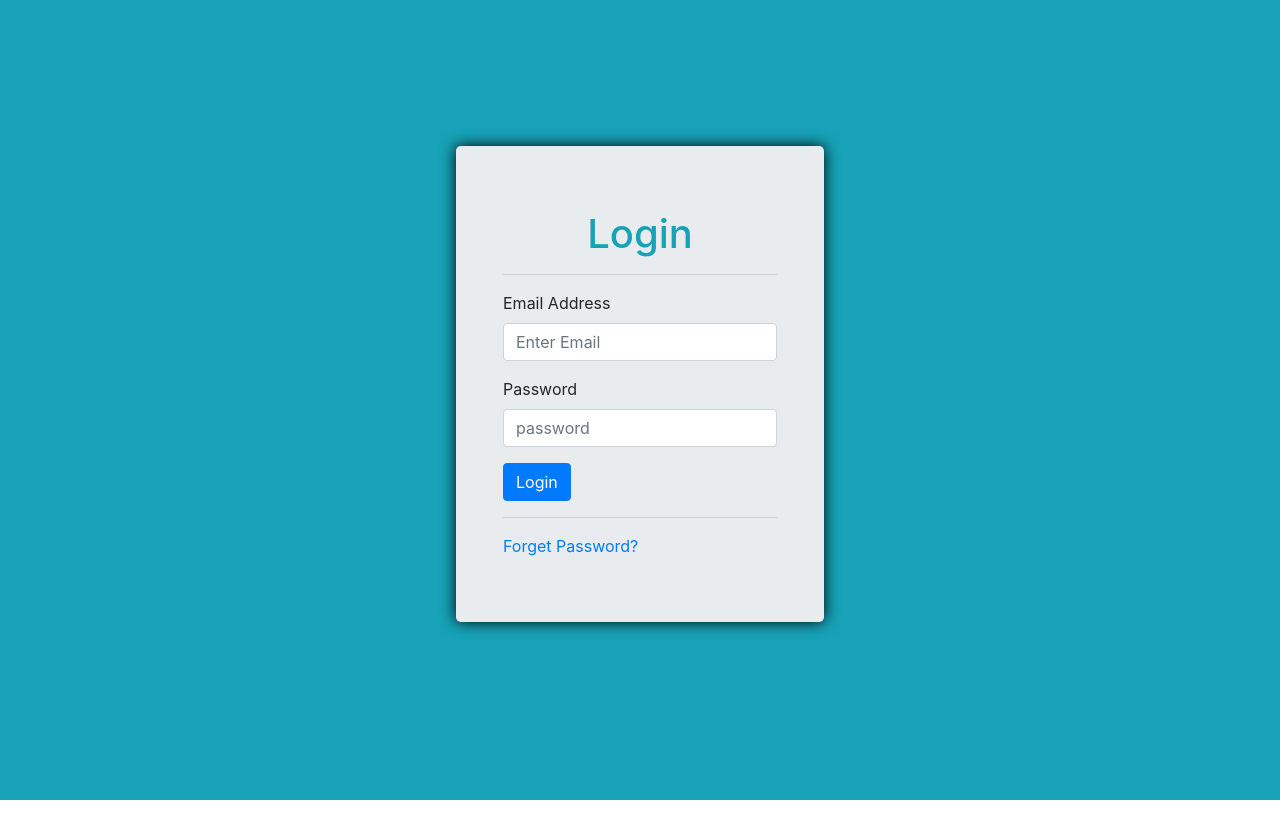
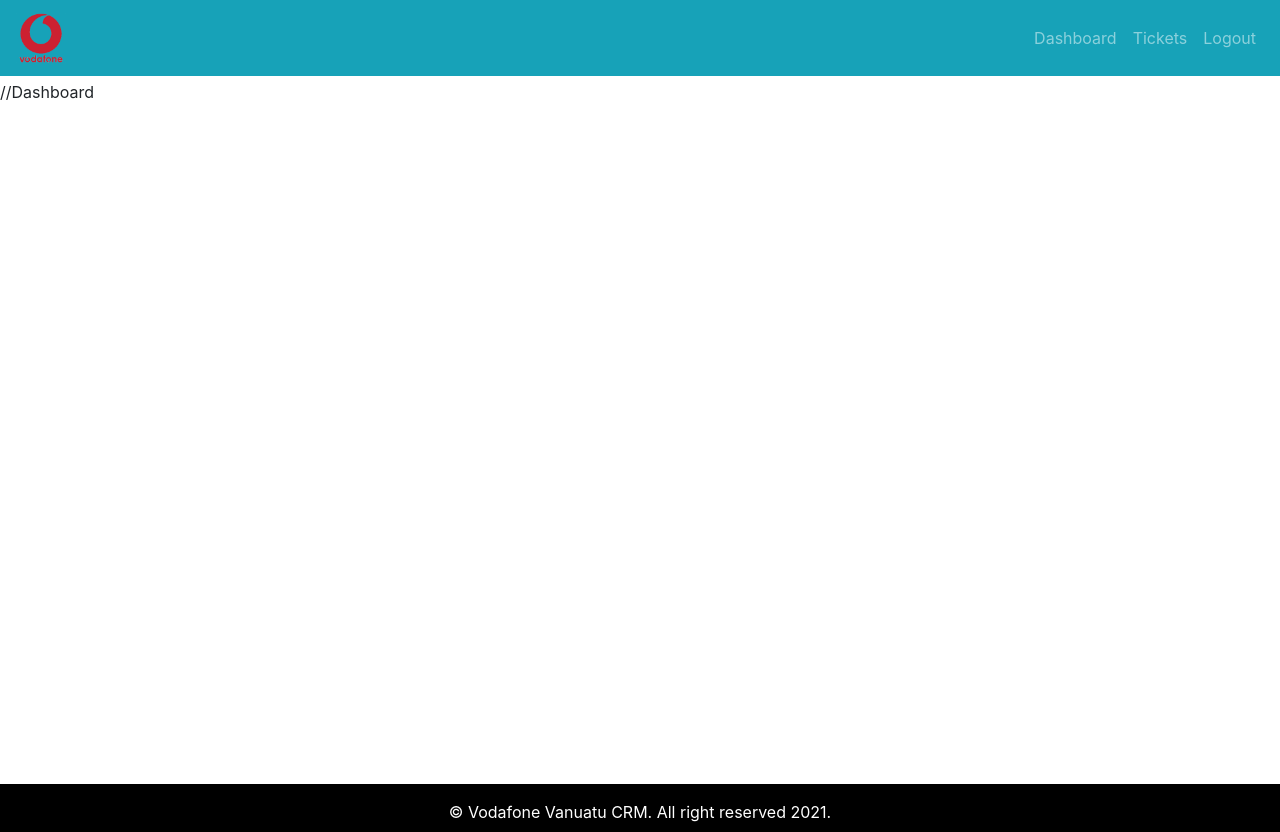
Before and after one commit to Xenrob/crm-frontend, a React (Create React App) app: page / in a window 1280 px wide. Before the commit the page ends 800 px from the top, so only its background shows below. Built offline with nearby package versions, Linux system fonts and the light colour scheme.

Commit message:
layout is added

```diff
--- a/src/App.css
+++ b/src/App.css
@@ -0,0 +1,21 @@
+.default-layout {
+    display: grid;
+    grid-template-rows: 80px auto 3rem;
+    grid-template-areas: "header" "main" "footer";
+}
+
+header {
+    grid-area: header;
+}
+
+main {
+    grid-area: main;
+    min-height: 88vh;
+}
+
+footer {
+    grid-area: footer;
+    background: black;
+    padding: 1rem;
+    color: white;
+}
--- a/src/App.js
+++ b/src/App.js
@@ -1,5 +1,6 @@
 import React from "react";
 import './App.css';
+import { DefaultLayout } from "./layout/DefaultLayout";
 
 
 import { Entry } from "./pages/entry/Entry.page";
@@ -8,7 +9,10 @@
 function App() {
     return (
       <div className = "App" >
-          <Entry />
+          {/* <Entry /> */}
+          <DefaultLayout>
+            //Dashboard
+          </DefaultLayout>
         </div>
     );
 }
--- /dev/null
+++ b/src/layout/DefaultLayout.js
@@ -0,0 +1,19 @@
+import React from 'react'
+import { Header } from './partials/Header.comp'
+import { Footer } from './partials/Footer.comp'
+
+export const DefaultLayout = ({children}) => {
+    return (
+        <div className="default-layout">
+            <header className="header">
+                <Header />
+            </header>
+            <main className="main">
+                {children}
+            </main>
+            <footer className="footer">
+                <Footer />
+            </footer>
+        </div>
+    );
+}
--- /dev/null
+++ b/src/layout/partials/Footer.comp.js
@@ -0,0 +1,9 @@
+import React from 'react'
+
+export const Footer = () => {
+    return (
+        <div className="text-center copy-right">
+            &copy; Vodafone Vanuatu CRM. All right reserved 2021.
+        </div>
+    );
+}
--- /dev/null
+++ b/src/layout/partials/Header.comp.js
@@ -0,0 +1,21 @@
+import React from 'react'
+import { Navbar, Nav, NavbarBrand } from 'react-bootstrap';
+import logo from '../../assets/img/logo.png'
+
+export const Header = () => {
+    return (
+        <Navbar collapseOnSelect bg="info" variant="dark" expand="md">
+            <Navbar.Brand>
+                <img src={logo} alt="logo" width="50px" />
+            </Navbar.Brand>
+            <Navbar.Toggle aria-controls="basic-navbar-nav" />
+            <Navbar.Collapse id="basic-navbar-nav">
+                <Nav className="ml-auto">
+                    <Nav.Link href="/Dashboard">Dashboard</Nav.Link>
+                    <Nav.Link href="/Dashboard">Tickets</Nav.Link>
+                    <Nav.Link href="/Dashboard">Logout</Nav.Link>
+                </Nav>
+            </Navbar.Collapse>
+        </Navbar>
+    );
+}
```
Also changed, not shown: src/assets/img/logo.png (added), src/assets/img/vodafone-logo.bmp (added).
